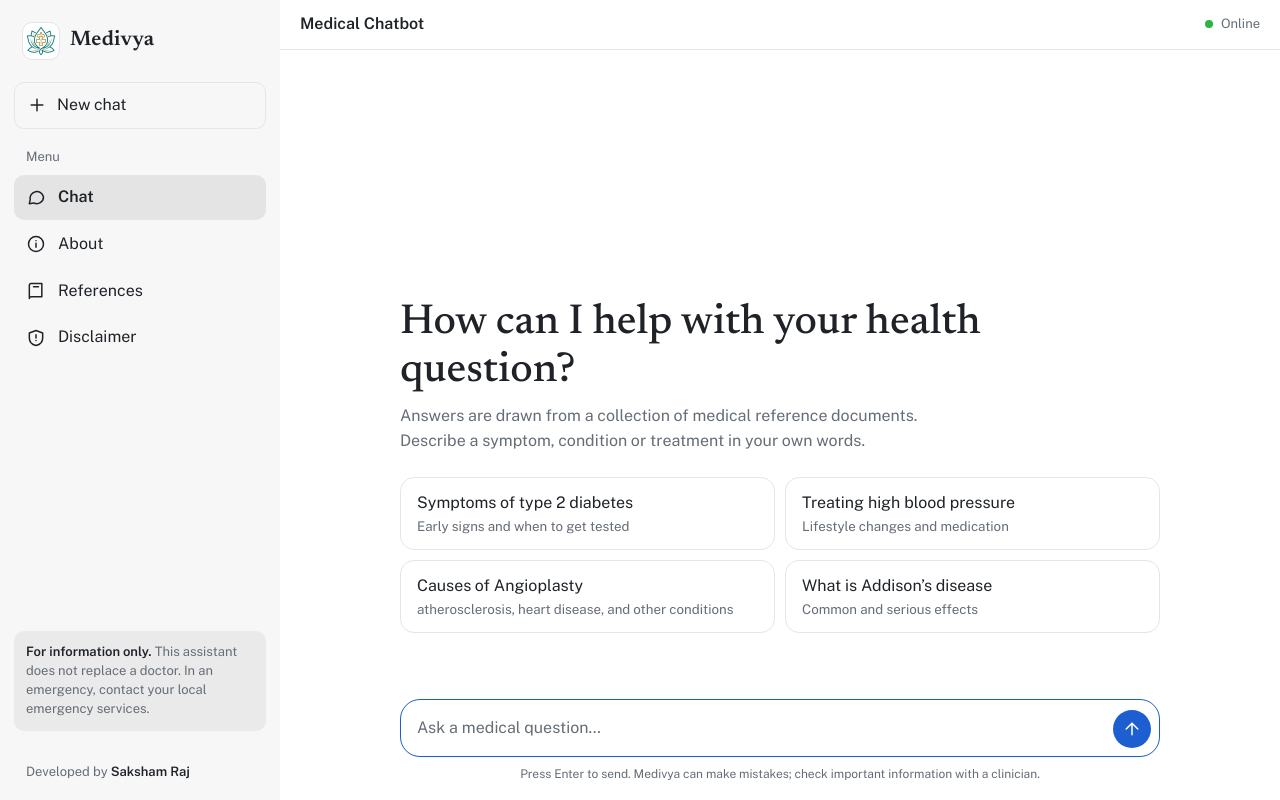
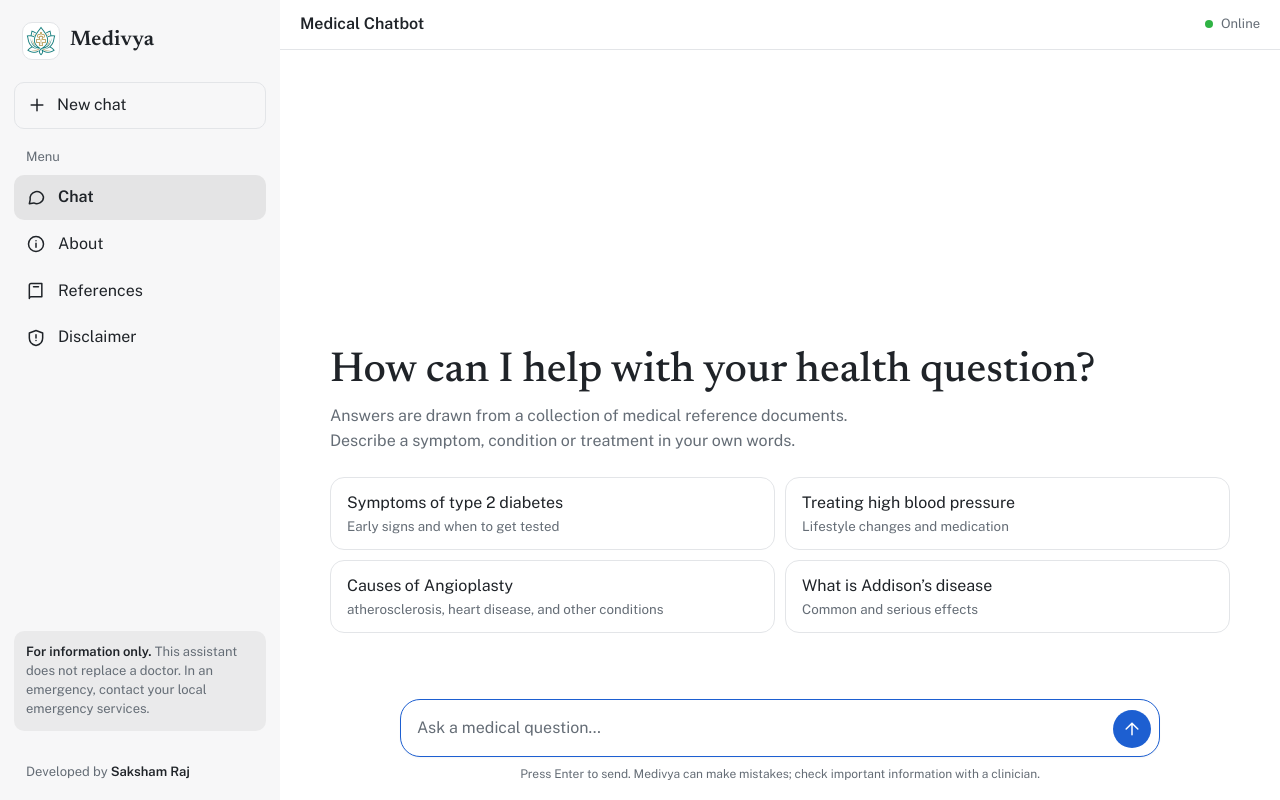
Before and after one commit to SakshamRaj1/Medivya-Medical-Chatbot, a Flask app: page / in a window 1280 px wide. Run offline with Flask 3, Linux system fonts and the light colour scheme.

Commit message:
Increase max-width of thread-inner to 900px

```diff
--- a/static/style.css
+++ b/static/style.css
@@ -279,7 +279,7 @@ button {
 
 .thread-inner {
 	width: 100%;
-	max-width: 760px;
+	max-width: 900px;
 	margin: 0 auto;
 	display: flex;
 	flex-direction: column;
```
